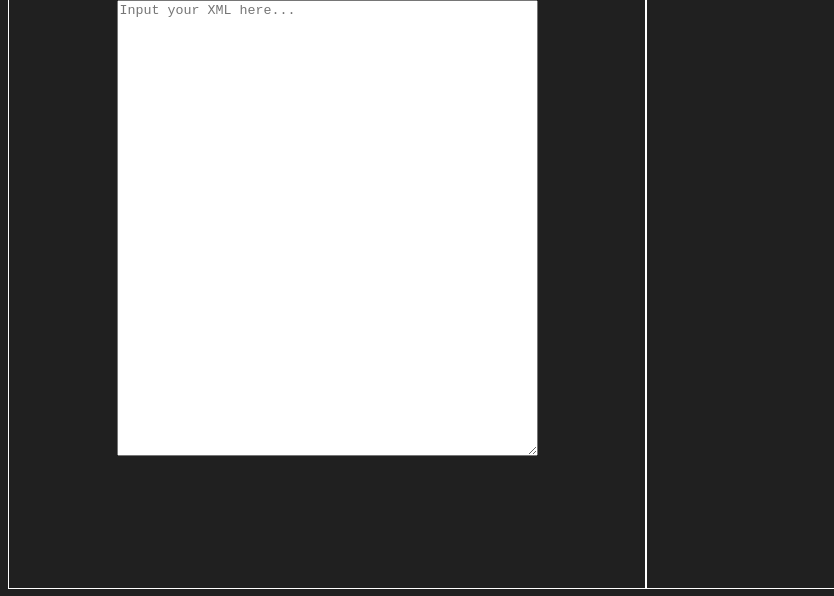
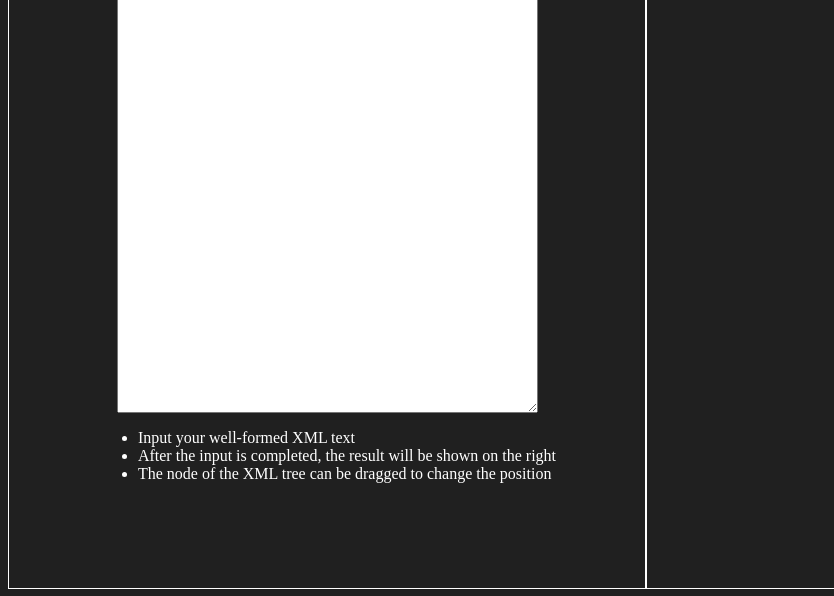
Before and after one commit to creeperjong/xml-visualizer, a plain HTML site: page index.html in a window 1280 px wide. Shown: the part 220-816 px from the top of the page, without its empty margins (0-834 px from the left). Drawn offline with nearby package versions, Linux system fonts and the light colour scheme.

Commit message:
feat: add description

```diff
--- a/index.css
+++ b/index.css
@@ -7,7 +7,8 @@ body {
   align-items: center;
 }
 
-h1 {
+h1,
+li {
   color: #fff;
 }
 
--- a/index.html
+++ b/index.html
@@ -15,6 +15,13 @@
         rows="30"
         placeholder="Input your XML here..."
       ></textarea>
+      <ul>
+        <li>Input your well-formed XML text</li>
+        <li>
+          After the input is completed, the result will be shown on the right
+        </li>
+        <li>The node of the XML tree can be dragged to change the position</li>
+      </ul>
     </div>
     <div id="chart-area"></div>
     <script src="https://cdn.jsdelivr.net/npm/d3@6"></script>
```
